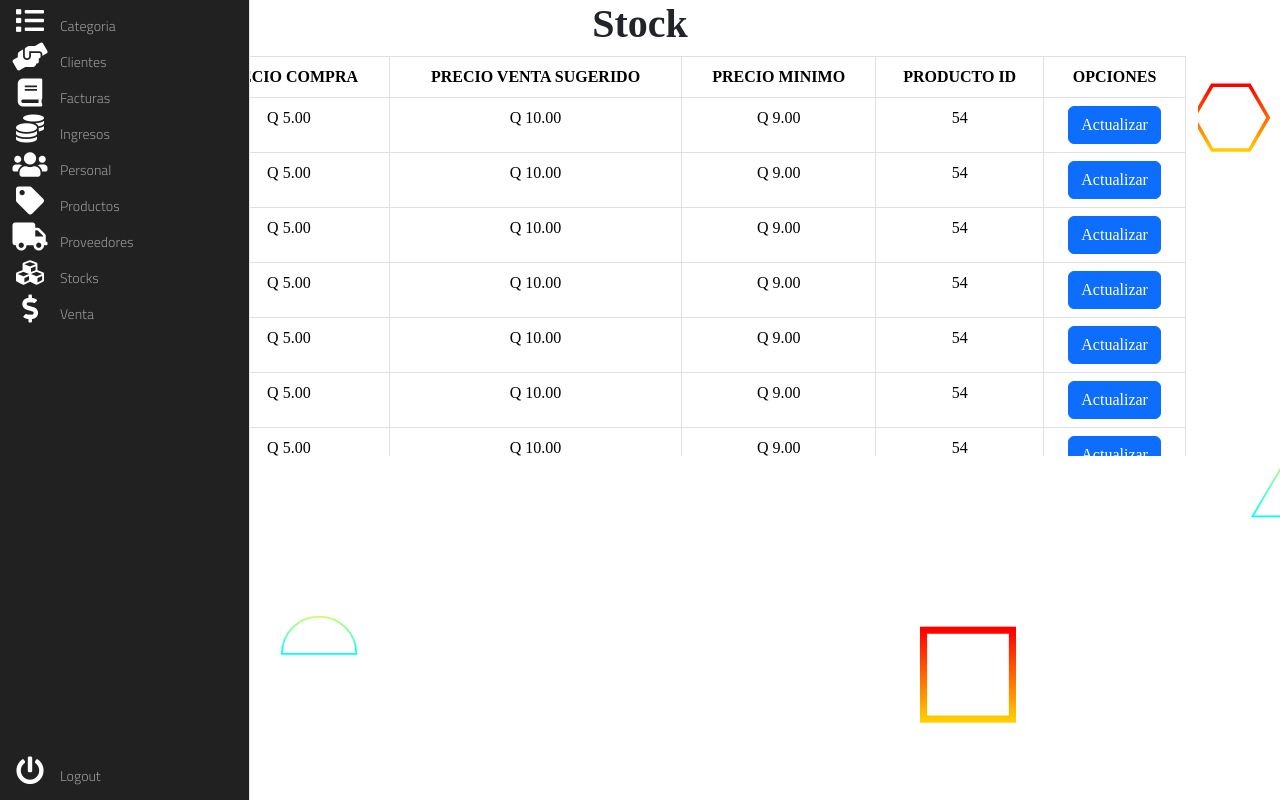
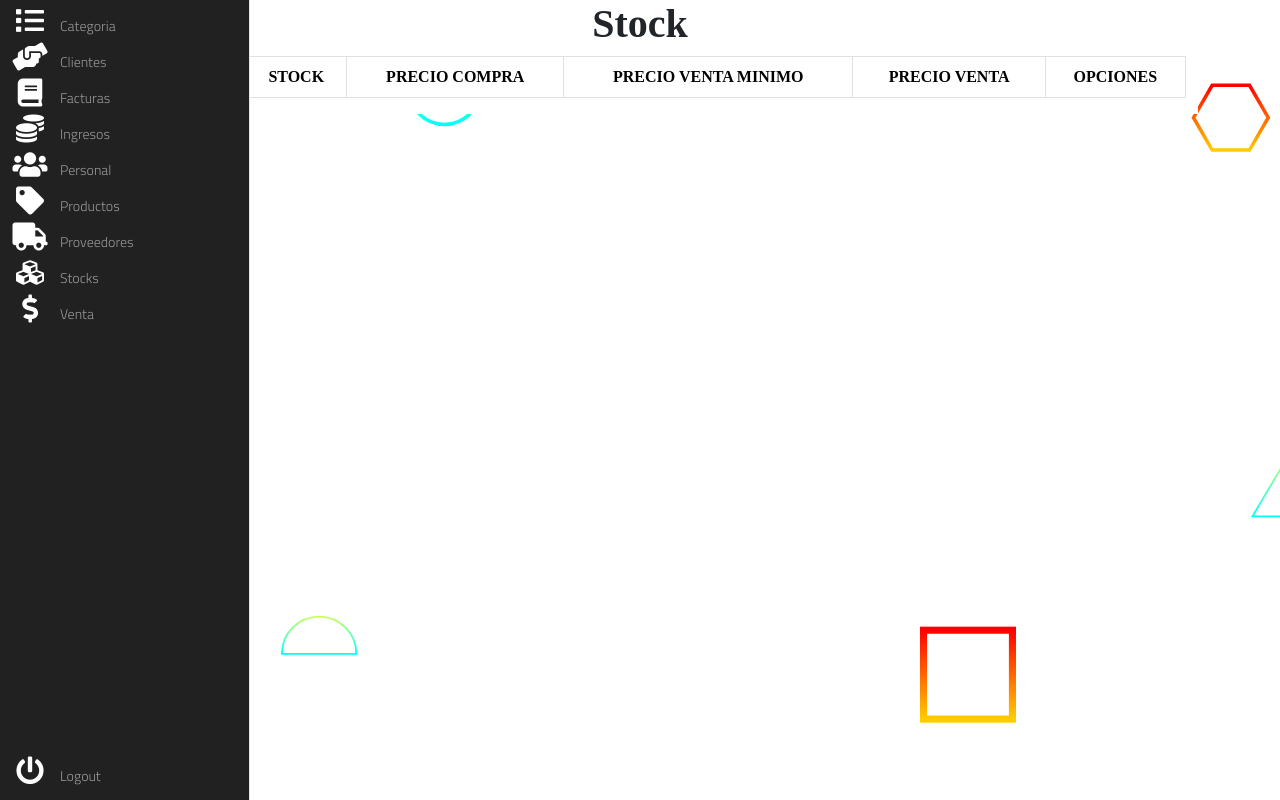
Before and after one commit to DJDaniel8/PROYECTO, a PHP site: the page made by views/Stocks/index.php in a window 1280 px wide. Run offline with PHP 8.4, Linux system fonts and the light colour scheme; the template is opened without the code that fills it, so the values that code supplies are empty; some libraries are stand-ins or nearby versions; some web fonts are replaced.

Commit message:
Commit para stocks

```diff
--- a/views/Stocks/index.php
+++ b/views/Stocks/index.php
@@ -127,129 +127,32 @@
         </div>
         <div class="table-container">
             <table class="table table-hover table-bordered">
+            <tbody id="CuerpoTabla">
+                    <tr>
+                    <th>PRODUCTO</th>
                     <th>STOCK</th>
                     <th>PRECIO COMPRA</th>
-                    <th>PRECIO VENTA SUGERIDO</th>
-                    <th>PRECIO MINIMO</th>
-                    <th>PRODUCTO ID</th>
+                    <th>PRECIO VENTA MINIMO</th>
+                    <th>PRECIO VENTA</th>
                     <th>OPCIONES</th>
+                    </tr>
 
-                    <tr>
-                        <td>50</td>
-                        <td>Q 5.00</td>
-                        <td>Q 10.00</td>
-                        <td>Q 9.00</td>
-                        <td>54</td>
-                        <td>
-                            <button type="button" class="btn btn-primary" data-toggle="modal" data-target="#miModal">
-                                Actualizar
-                            </button>
-                        </td>
-                    </tr>
-                    <tr>
-
-                        <td>50</td>
-                        <td>Q 5.00</td>
-                        <td>Q 10.00</td>
-                        <td>Q 9.00</td>
-                        <td>54</td>
-                        <td>
-                            <button type="button" class="btn btn-primary" data-toggle="modal" data-target="#miModal">
-                                Actualizar
-                            </button>
-                        </td>
-                    </tr>
-                    <tr>
-
-                        <td>50</td>
-                        <td>Q 5.00</td>
-                        <td>Q 10.00</td>
-                        <td>Q 9.00</td>
-                        <td>54</td>
-                        <td>
-                            <button type="button" class="btn btn-primary" data-toggle="modal" data-target="#miModal">
-                                Actualizar
-                            </button>
-                        </td>
-                    </tr>
-                    <tr>
-
-                        <td>50</td>
-                        <td>Q 5.00</td>
-                        <td>Q 10.00</td>
-                        <td>Q 9.00</td>
-                        <td>54</td>
-                        <td>
-                            <button type="button" class="btn btn-primary" data-toggle="modal" data-target="#miModal">
-                                Actualizar
-                            </button>
-                        </td>
-                    </tr>
-                    <tr>
-
-                        <td>50</td>
-                        <td>Q 5.00</td>
-                        <td>Q 10.00</td>
-                        <td>Q 9.00</td>
-                        <td>54</td>
-                        <td>
-                            <button type="button" class="btn btn-primary" data-toggle="modal" data-target="#miModal">
-                                Actualizar
-                            </button>
-                        </td>
-                    </tr>
-                    <tr>
-
-                        <td>50</td>
-                        <td>Q 5.00</td>
-                        <td>Q 10.00</td>
-                        <td>Q 9.00</td>
-                        <td>54</td>
-                        <td>
-                            <button type="button" class="btn btn-primary" data-toggle="modal" data-target="#miModal">
-                                Actualizar
-                            </button>
-                        </td>
-                    </tr>
-                    <tr>
-
-                        <td>50</td>
-                        <td>Q 5.00</td>
-                        <td>Q 10.00</td>
-                        <td>Q 9.00</td>
-                        <td>54</td>
-                        <td>
-                            <button type="button" class="btn btn-primary" data-toggle="modal" data-target="#miModal">
-                                Actualizar
-                            </button>
-                        </td>
-                    </tr>
-                    <tr>
-
-                        <td>50</td>
-                        <td>Q 5.00</td>
-                        <td>Q 10.00</td>
-                        <td>Q 9.00</td>
-                        <td>54</td>
-                        <td>
-                            <button type="button" class="btn btn-primary" data-toggle="modal" data-target="#miModal">
-                                Actualizar
-                            </button>
-                        </td>
-                    </tr>
-                    <tr>
-
-                        <td>50</td>
-                        <td>Q 5.00</td>
-                        <td>Q 10.00</td>
-                        <td>Q 9.00</td>
-                        <td>54</td>
-                        <td>
-                            <button type="button" class="btn btn-primary" data-toggle="modal" data-target="#miModal">
-                                Actualizar
-                            </button>
-                        </td>
-                    </tr>
+                    <?php
+                    foreach ($this->model as $row) {
+                        echo '<tr model-target="'.$row->id.'">';
+                        echo "<td>{$row->producto->nombre}</td>";
+                        echo "<td>{$row->stock}</td>";
+                        echo "<td>{$row->precioCompra}</td>";
+                        echo "<td>{$row->precioVentaMinimo}></td>";
+                        echo "<td>{$row->precioVenta}</td>";
+                        echo "<td>";
+                        echo '<button type="button" class="btn btn-primary" data-toggle="modal" data-target="#ModalActualizar" onclick="Actualizar('.$row->id.",'".$row->razonSocial."','".$row->direccion."','".$row->telefono."')".'">
+                                    Actualizar
+                                </button>';
+                        echo "</td>";
+                        echo "</tr>";
+                    }
+                    ?>
                 </table>
             </div>
     </div>
@@ -260,7 +163,7 @@
 
         <!-- Modal -->
         <form method="post" id="actualizarStocks">
-            <div class="modal" id="miModal">
+            <div class="modal" id="ModalActualizar">
                 <div class="modal-dialog">
                     <div class="modal-content">
                         <!-- Encabezado del Modal -->
@@ -272,9 +175,9 @@
                         <div class="modal-body">
                             <div class=" formulario">
                                 <h2>Actualizar Stock</h2>
-                                    <label for="">PRECIO COMPRA</label>
+                                    <label for="">PRODUCTO</label>
                                     <input type="text" id="precioCompra">
-                                    <label for="">PRECIO VENTA SUGERIDO</label>
+                                    <label for="">STOCK</label>
                                     <input type="text" id="precioVenta">
                                     <label for="">PRECIO MINIMO</label>
                                     <input type="text" id="precioMinimo">
```
